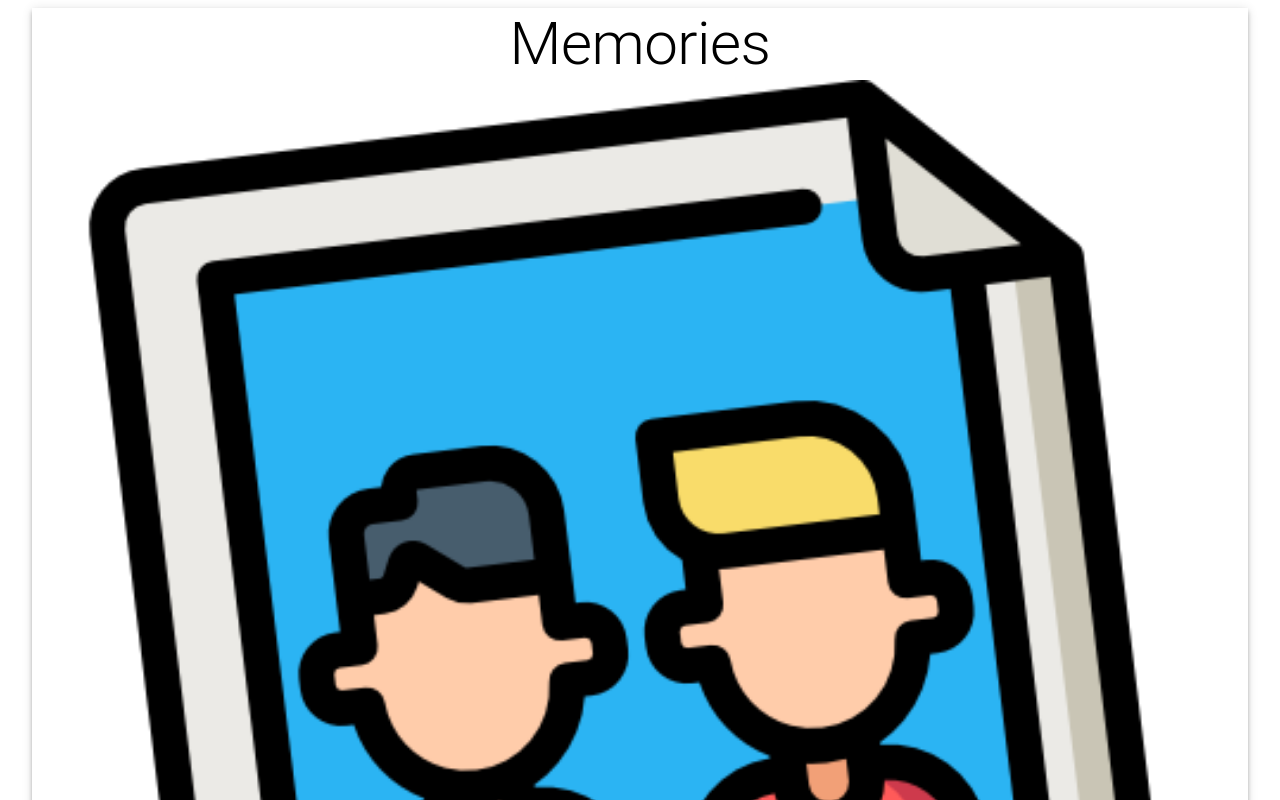
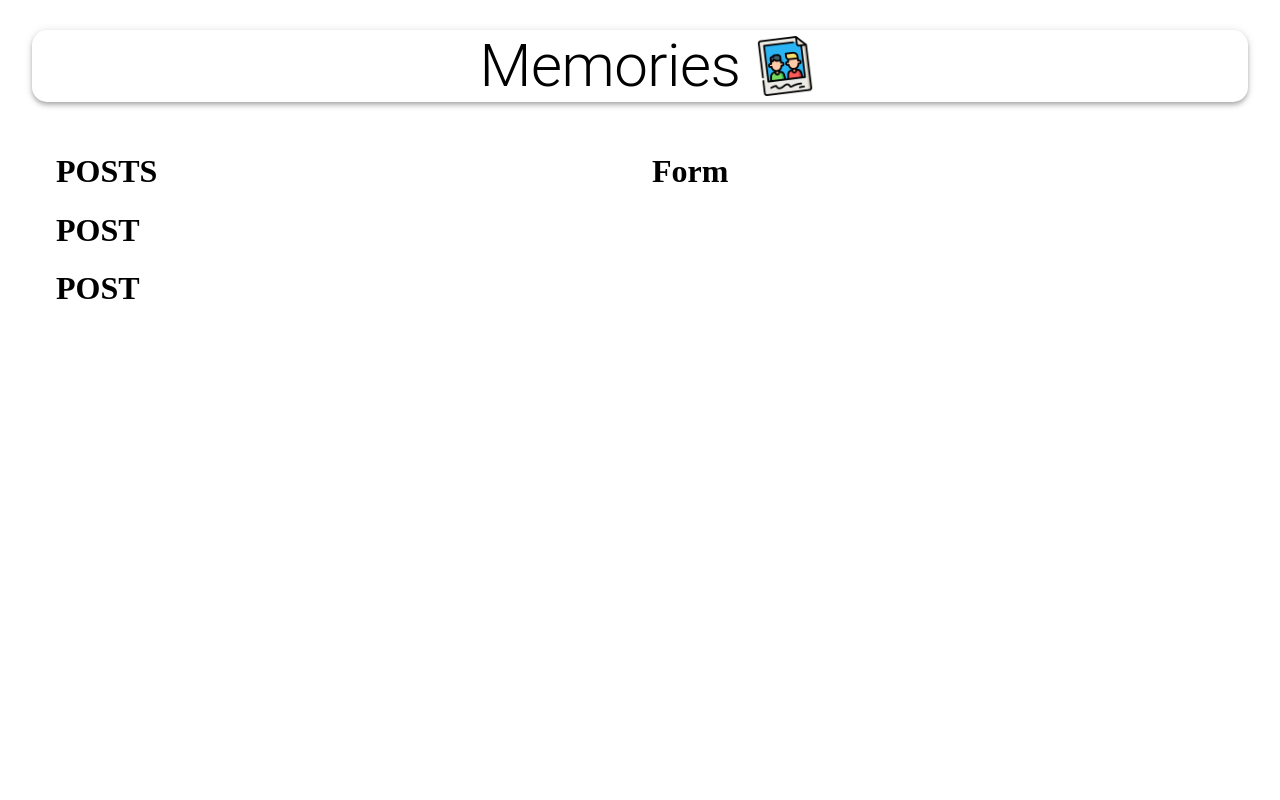
Before and after one commit to ckyle121/Thanks_4_Memories, a React (Create React App) app in the folder client/: page / in a window 1280 px wide. Shown: the top 800 px of the page. Built offline with nearby package versions, Linux system fonts and the light colour scheme.

Commit message:
add styles for app

```diff
--- a/client/src/App.js
+++ b/client/src/App.js
@@ -11,9 +11,9 @@
     const classes = useStyles();
     return (
         <Container maxidth="lg">
-            <AppBar position="static" color="inherit">
-                <Typography variant="h2" align="center">Memories</Typography>
-                <img src={memories} alt="memories" heigth="60"></img>
+            <AppBar className={classes.appBar} position="static" color="inherit">
+                <Typography className={classes.image} variant="h2" align="center">Memories</Typography>
+                <img className={classes.image} src={memories} alt="memories" height="60"></img>
             </AppBar>
             <Grow in>
                 <Container>
```
